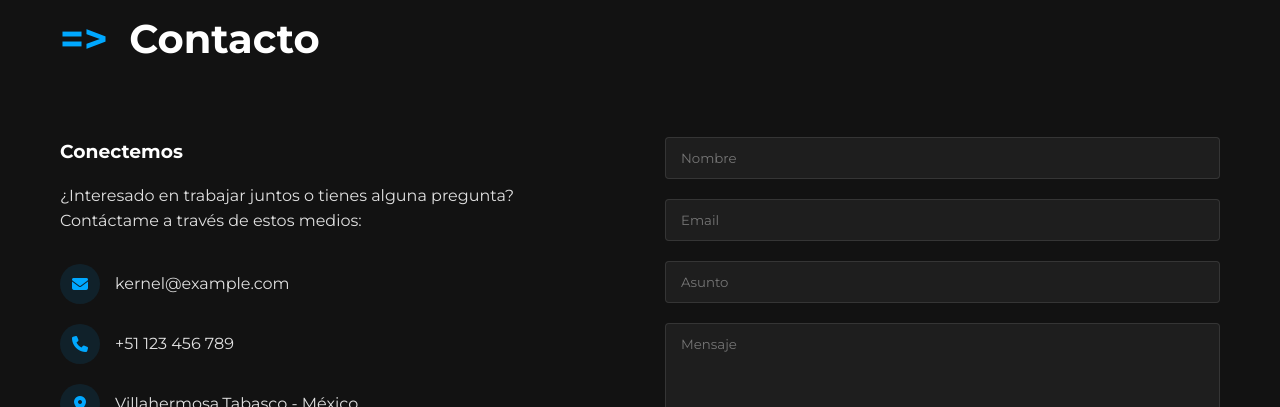
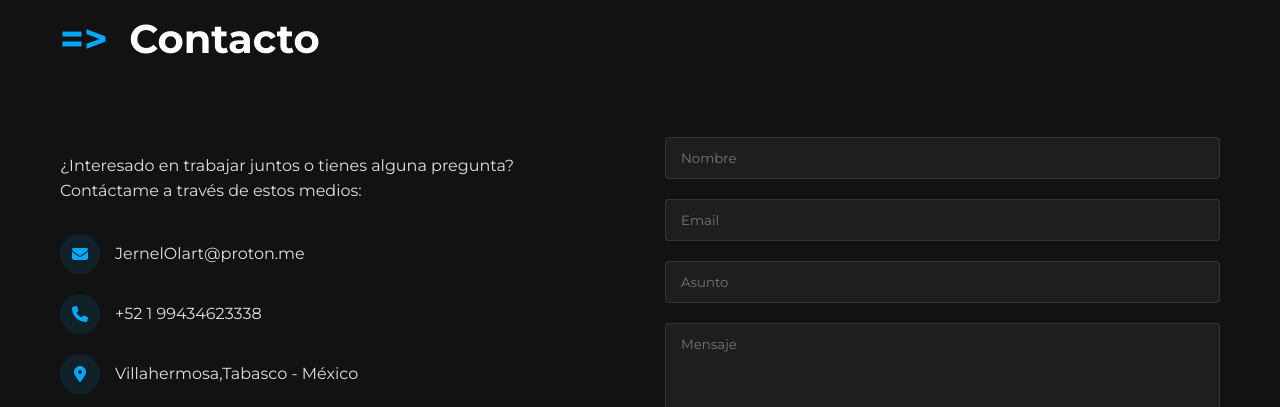
Before and after one commit to JernelOlart/PROFILE_NET_JERNELOLART, a plain HTML site: page index.html in a window 1280 px wide. Shown: the part 3080-3487 px from the top of the page. Drawn offline with Linux system fonts and the light colour scheme; a script that the page names is missing.

Commit message:
Update index.html

```diff
--- a/index.html
+++ b/index.html
@@ -196,16 +196,16 @@
             <h2 class="section-title"><span class="code-icon">=></span> Contacto</h2>
             <div class="contact-content">
                 <div class="contact-info">
-                    <h3>Conectemos</h3>
+                    <h3></h3>
                     <p>¿Interesado en trabajar juntos o tienes alguna pregunta? Contáctame a través de estos medios:</p>
                     <div class="contact-methods">
                         <div class="contact-item">
                             <i class="fas fa-envelope"></i>
-                            <span>kernel@example.com</span>
+                            <span>JernelOlart@proton.me</span>
                         </div>
                         <div class="contact-item">
                             <i class="fas fa-phone"></i>
-                            <span>+51 123 456 789</span>
+                            <span>+52 1 99434623338</span>
                         </div>
                         <div class="contact-item">
                             <i class="fas fa-map-marker-alt"></i>
```
